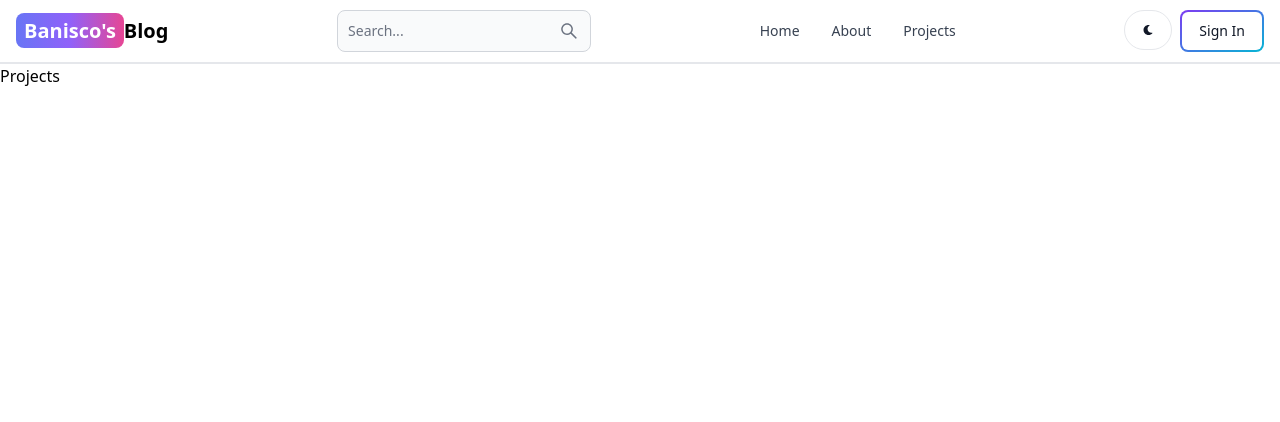
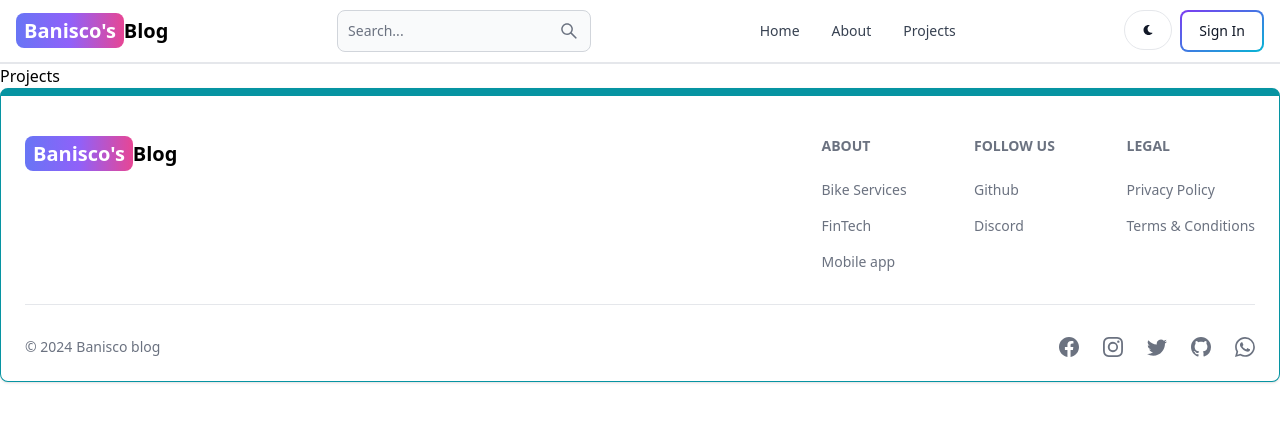
Before and after one commit to Banisco10/mern-blog, a React (Vite) app in the folder client/: page /projects in a window 1280 px wide. Shown: the top 422 px of the page. Built offline with nearby package versions, Linux system fonts and the light colour scheme.

Commit message:
create and add the footer component

```diff
--- a/client/src/App.jsx
+++ b/client/src/App.jsx
@@ -6,6 +6,7 @@ import About from './pages/About'
 import Projects from './pages/Projects'
 import Dashboard from './pages/Dashboard'
 import Header from './components/Header'
+import Footer from './components/Footer'
 
 export default function App() {
   return (
@@ -19,6 +20,7 @@ export default function App() {
       <Route path="/dashboard" element={<Dashboard />} />
       <Route path="/projects" element={<Projects />} />
      </Routes>
+     <Footer />
    </BrowserRouter>
  )
 }
--- /dev/null
+++ b/client/src/components/Footer.jsx
@@ -0,0 +1,96 @@
+import { Footer } from "flowbite-react";
+import { Link } from "react-router-dom";
+import { BsFacebook, BsInstagram, BsTwitter, BsGithub, BsWhatsapp} from "react-icons/bs"
+
+export default function FooterCon() {
+  return (
+    <Footer container className="border border-t-8 border-teal-500">
+        <div className="w-full max-w-7xl max-auto">
+            <div className="grid w-full justify-between sm:flex md:grid-cols-1">
+                <div className="mt-5">
+                <Link to="/" className="self-center whitespace-nowrap text-lg sm:text-xl font-semibold dark:text-white">
+        <span className="px-2 py-1 bg-gradient-to-r from-indigo-500 via-purple-500 to-pink-500 rounded-lg text-white">
+          Banisco's
+        </span>
+        Blog
+      </Link>
+    </div>
+    <div className="grid grid-cols-2 gap-8 mt-4 sm:grid-cols-3 sm:gap-6">
+        <div>
+        <Footer.Title title="About" />
+        <Footer.LinkGroup col>
+            <Footer.Link
+                href="#"
+                target="_blank"
+                rel="noopener noreferrer"
+            >
+                Bike Services
+            </Footer.Link>
+            <Footer.Link
+                href="#"
+                target="_blank"
+                rel="noopener noreferrer"
+            >
+                FinTech
+            </Footer.Link>
+            <Footer.Link
+                href="#"
+                target="_blank"
+                rel="noopener noreferrer"
+            >
+                Mobile app
+            </Footer.Link>
+        </Footer.LinkGroup>
+       </div>
+       <div>
+        <Footer.Title title="Follow Us" />
+        <Footer.LinkGroup col>
+            <Footer.Link
+                href="#"
+                target="_blank"
+                rel="noopener noreferrer"
+            >
+               Github
+            </Footer.Link>
+            <Footer.Link
+                href="#"
+            >
+                Discord
+            </Footer.Link>
+        </Footer.LinkGroup>
+       </div>
+       <div>
+        <Footer.Title title="Legal" />
+        <Footer.LinkGroup col>
+            <Footer.Link
+                href="#"
+            >
+              Privacy Policy
+            </Footer.Link>
+            <Footer.Link
+                href="#"
+            >
+                Terms &amp; Conditions
+            </Footer.Link>
+        </Footer.LinkGroup>
+       </div>
+    </div>
+    </div>
+    <Footer.Divider />
+    <div className="w-full sm:flex sm:items-center sm:justify-between">
+        <Footer.Copyright href="#"
+         by="Banisco blog"
+        year={new Date().
+         getFullYear() }/>
+         <div className="flex gap-6 sm:mt-0 mt-4 sm:justify-center">
+            <Footer.Icon href="#" icon={BsFacebook} />
+            <Footer.Icon href="#" icon={BsInstagram} />
+            <Footer.Icon href="#" icon={BsTwitter} />
+            <Footer.Icon href="#" icon={BsGithub} />
+            <Footer.Icon href="#" icon={BsWhatsapp} />
+         </div>
+    </div>
+   </div>
+        </Footer>
+  )
+}
--- a/client/src/components/Header.jsx
+++ b/client/src/components/Header.jsx
@@ -6,7 +6,7 @@ export default function Header() {
   const path = useLocation.pathname;
   return (
     <Navbar className='border-b-2'>
-      <Link to="/" className="self-center whitespace-nowrap text sm sm:text-xl font-semibold dark:text-white">
+      <Link to="/" className="self-center whitespace-nowrap text-sm sm:text-xl font-semibold dark:text-white">
         <span className="px-2 py-1 bg-gradient-to-r from-indigo-500 via-purple-500 to-pink-500 rounded-lg text-white">
           Banisco's
         </span>
```
